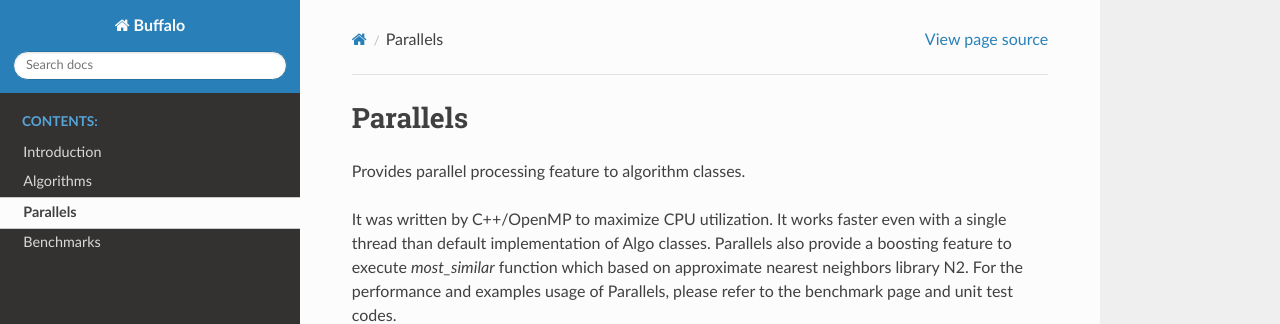
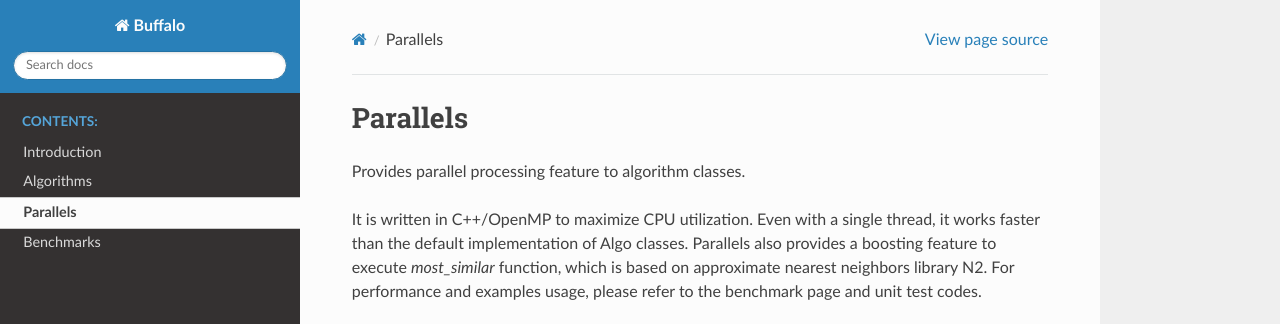
Before and after one commit to kakao/buffalo, a Sphinx documentation site: the page built from docs/parallels.rst, in a window 1280 px wide and 1137 px high, cut to the strip 0-324 px from the top of the window. Built offline with Sphinx 7.4.7 and the Read the Docs theme 2.0.0, drawn with Linux system fonts in a browser that asks for light colours.

Commit message:
Update parallels.rst

```diff
--- a/docs/parallels.rst
+++ b/docs/parallels.rst
@@ -2,7 +2,7 @@ Parallels
 ==========
 Provides parallel processing feature to algorithm classes.
 
-It was written by C++/OpenMP to maximize CPU utilization. It works faster even with a single thread than default implementation of Algo classes. Parallels also provide a boosting feature to execute `most_similar` function which based on approximate nearest neighbors library N2. For the performance and examples usage of Parallels, please refer to the benchmark page and unit test codes.
+It is written in C++/OpenMP to maximize CPU utilization. Even with a single thread, it works faster than the default implementation of Algo classes. Parallels also provides a boosting feature to execute `most_similar` function, which is based on approximate nearest neighbors library N2. For performance and examples usage, please refer to the benchmark page and unit test codes.
 
 
 .. autoclass:: buffalo.parallel.base.Parallel
```
